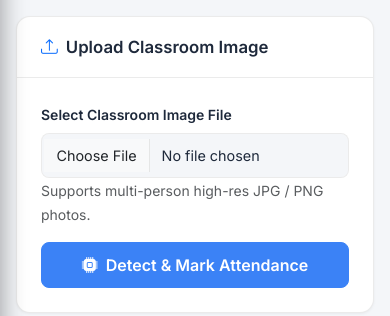
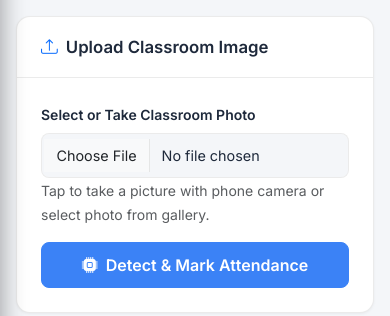
Before and after one commit to dp500518-alt/AI-attendance-, a Flask app: page /classroom in a window 390 px wide. Shown: the part 64-380 px from the top of the page. Run offline with Flask 3, Linux system fonts and the light colour scheme; the visitor is signed in with stand-in values (Sample User, id 1); data that the repository does not hold is empty.

Commit message:
Fix mobile browser webcam HTTP security error and add direct mobile camera capture fallback

```diff
--- a/static/js/app.js
+++ b/static/js/app.js
@@ -93,6 +93,11 @@ async function startRegistrationWebcam(videoElemId) {
     const video = document.getElementById(videoElemId);
     if (!video) return;
 
+    if (!navigator.mediaDevices || !navigator.mediaDevices.getUserMedia) {
+        alert("⚠️ Mobile Camera Security Notice:\n\nBrowsers block live webcam streams over plain HTTP network IP (http://192.168.29.113:5000).\n\nPlease use the 'Choose File / Take Photo' button on your phone to snap a photo directly!");
+        return;
+    }
+
     try {
         regWebcamStream = await navigator.mediaDevices.getUserMedia({
             video: { width: 640, height: 480, facingMode: "user" }
@@ -100,7 +105,7 @@ async function startRegistrationWebcam(videoElemId) {
         video.srcObject = regWebcamStream;
     } catch (err) {
         console.error("Webcam access error:", err);
-        alert("Could not access webcam. Please ensure camera permissions are granted.");
+        alert("Could not access webcam. On mobile network IP (HTTP), browsers block live camera stream. Please grant camera permissions or use the direct 'Take Photo / Upload' option.");
     }
 }
 
@@ -164,6 +169,11 @@ async function startClassroomWebcam(videoElemId) {
     const video = document.getElementById(videoElemId);
     if (!video) return;
 
+    if (!navigator.mediaDevices || !navigator.mediaDevices.getUserMedia) {
+        alert("⚠️ Mobile Camera Security Notice:\n\nBrowsers block live webcam streams over plain HTTP network IP (http://192.168.29.113:5000).\n\nPlease use Option 1 ('Upload Classroom Image / Take Photo') on your phone to snap a photo directly!");
+        return;
+    }
+
     try {
         classroomWebcamStream = await navigator.mediaDevices.getUserMedia({
             video: { width: 1280, height: 720, facingMode: "environment" }
@@ -171,7 +181,7 @@ async function startClassroomWebcam(videoElemId) {
         video.srcObject = classroomWebcamStream;
     } catch (err) {
         console.error("Classroom webcam error:", err);
-        alert("Unable to open camera feed.");
+        alert("Unable to open camera feed. On mobile network IP (HTTP), browsers restrict live streaming. Please use the direct Upload / Take Photo option.");
     }
 }
 
--- a/templates/classroom.html
+++ b/templates/classroom.html
@@ -16,9 +16,9 @@
             <div class="card-body-custom">
                 <form action="{{ url_for('classroom_upload') }}" method="POST" enctype="multipart/form-data">
                     <div class="mb-3">
-                        <label class="form-label small fw-semibold">Select Classroom Image File</label>
-                        <input type="file" name="classroom_photo" class="form-control" accept="image/*" required>
-                        <small class="text-muted">Supports multi-person high-res JPG / PNG photos.</small>
+                        <label class="form-label small fw-semibold">Select or Take Classroom Photo</label>
+                        <input type="file" name="classroom_photo" class="form-control" accept="image/*" capture="environment" required>
+                        <small class="text-muted">Tap to take a picture with phone camera or select photo from gallery.</small>
                     </div>
                     <button type="submit" class="btn btn-primary-custom w-100 justify-content-center">
                         <i class="bi bi-cpu-fill"></i> Detect & Mark Attendance
```
